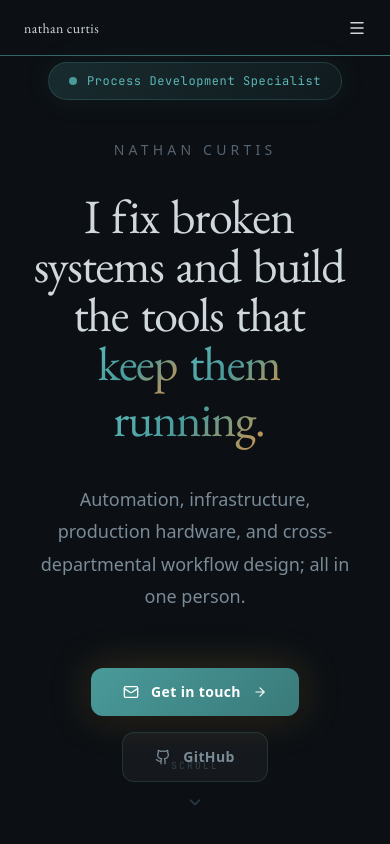
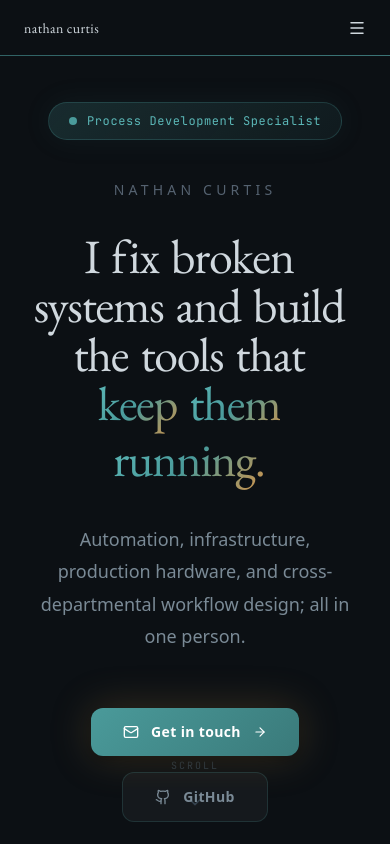
Before and after one commit to nathannncurtis/nathancurtis.to, a React (Vite) app: page / in a window 390 px wide. Shown: the top 844 px of the page. Built offline with nearby package versions, Linux system fonts and the light colour scheme; a web font is replaced by a local one.

Commit message:
Add top padding to hero section for mobile nav clearance

```diff
--- a/src/sections/Hero.tsx
+++ b/src/sections/Hero.tsx
@@ -89,7 +89,7 @@ export default function Hero() {
     <section
       ref={ref}
       onClick={handleClick}
-      className="relative min-h-screen flex items-center justify-center px-8 overflow-hidden cursor-default"
+      className="relative min-h-screen flex items-center justify-center px-8 pt-20 overflow-hidden cursor-default"
     >
       {/* Click ripples — wobbly water rings */}
       <div className="absolute inset-0 pointer-events-none z-[2]">
```
